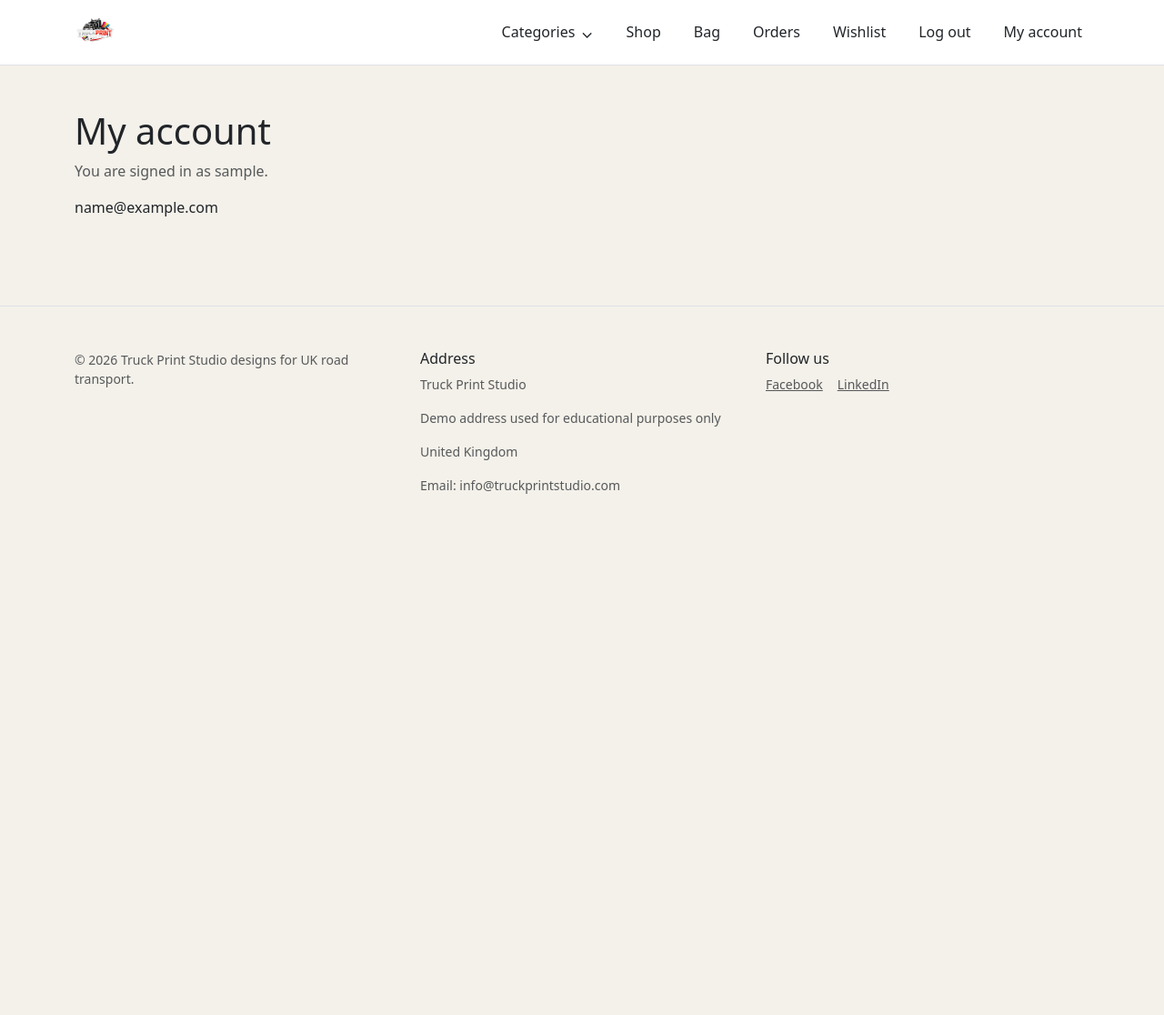
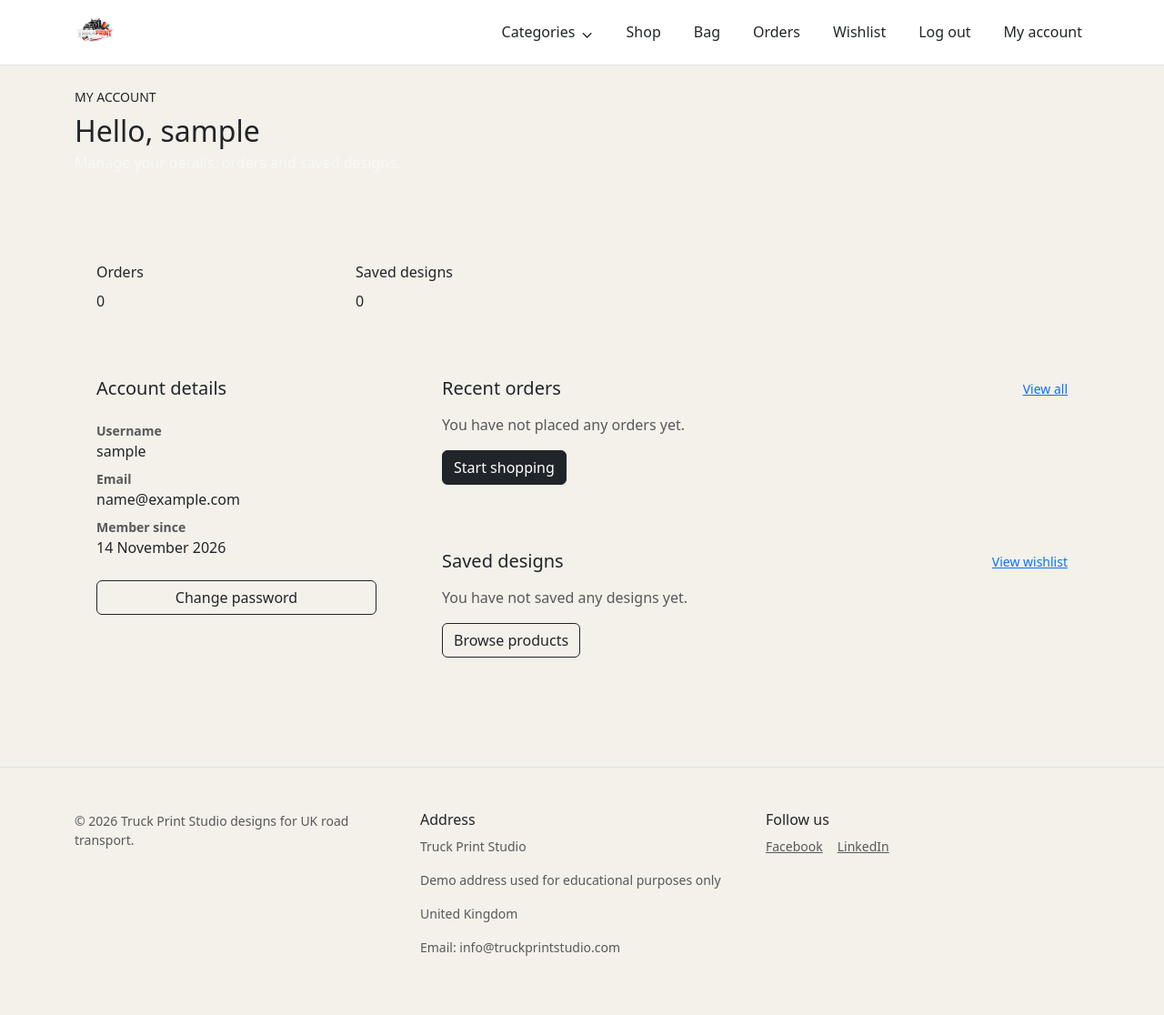
Before and after one commit to 11florin/truck_print_studio, a Django app: page /accounts/profile/ in a window 1280 px wide. Shown: the whole page at 91% size. Before the commit the page ends 543 px from the top, so only its background shows below. Run offline with Django 5.2, Linux system fonts and the light colour scheme; the visitor is signed in with stand-in values (Sample User, id 1); data comes from the database, SQL or seed files in the repository; data that the repository does not hold is empty; parts of the project's set-up code (start-up, migrations or seed data) failed here and were passed over.

Commit message:
feat: build account dashboard template

```diff
--- a/templates/accounts/profile.html
+++ b/templates/accounts/profile.html
@@ -1,11 +1,134 @@
-{% extends "shop/base.html" %}
+{% extends "shop/base.html" %} {% load image_tags %} {% block title %}My account
+· Truck Print Studio{% endblock %} {% block content %}
+<section class="account-hero py-4">
+  <div class="container">
+    <p class="text-uppercase small mb-2">My account</p>
+    <h1 class="h2 mb-1">Hello, {{ user.username }}</h1>
+    <p class="mb-0 text-white-50">
+      Manage your details, orders and saved designs.
+    </p>
+  </div>
+</section>
 
-{% block title %}My account · Truck Print Studio{% endblock %}
+<div class="container py-5">
+  <div class="row g-4 mb-4">
+    <div class="col-md-6 col-lg-3">
+      <div class="account-summary p-4">
+        <p class="account-summary__label mb-2">Orders</p>
+        <p class="account-summary__value mb-0">{{ order_count }}</p>
+      </div>
+    </div>
+    <div class="col-md-6 col-lg-3">
+      <div class="account-summary p-4">
+        <p class="account-summary__label mb-2">Saved designs</p>
+        <p class="account-summary__value mb-0">{{ wishlist_count }}</p>
+      </div>
+    </div>
+  </div>
 
-{% block content %}
-<div class="container py-5">
-    <h1>My account</h1>
-    <p class="text-muted">You are signed in as {{ user.username }}.</p>
-    <p class="mb-0">{{ user.email }}</p>
+  <div class="row g-4">
+    <div class="col-lg-4">
+      <section
+        class="account-section p-4 h-100"
+        aria-labelledby="account-details-heading"
+      >
+        <h2 id="account-details-heading" class="h5 mb-4">Account details</h2>
+        <dl class="mb-4">
+          <dt class="text-muted small">Username</dt>
+          <dd>{{ user.username }}</dd>
+          <dt class="text-muted small">Email</dt>
+          <dd>{{ user.email|default:"Not provided" }}</dd>
+          <dt class="text-muted small">Member since</dt>
+          <dd class="mb-0">{{ user.date_joined|date:"j F Y" }}</dd>
+        </dl>
+        <a
+          class="btn btn-outline-dark w-100"
+          href="{% url 'accounts:password_change' %}"
+        >
+          Change password
+        </a>
+      </section>
+    </div>
+
+    <div class="col-lg-8">
+      <section
+        class="account-section p-4 mb-4"
+        aria-labelledby="recent-orders-heading"
+      >
+        <div class="d-flex justify-content-between align-items-center mb-3">
+          <h2 id="recent-orders-heading" class="h5 mb-0">Recent orders</h2>
+          <a class="small" href="{% url 'orders:history' %}">View all</a>
+        </div>
+
+        {% for order in recent_orders %}
+        <div
+          class="d-flex flex-column flex-md-row justify-content-between gap-3 border-top py-3"
+        >
+          <div>
+            <p class="fw-semibold mb-1">Order #{{ order.id }}</p>
+            <p class="text-muted small mb-1">
+              {{ order.created_at|date:"j F Y" }}
+            </p>
+            <p class="mb-0">
+              {{ order.get_status_display }} · £{{ order.total|floatformat:2 }}
+            </p>
+          </div>
+          <a
+            class="btn btn-sm btn-outline-dark align-self-md-center"
+            href="{% url 'orders:detail' order.id %}"
+          >
+            View details
+          </a>
+        </div>
+        {% empty %}
+        <p class="text-muted mb-3">You have not placed any orders yet.</p>
+        <a class="btn btn-dark" href="{% url 'shop:list' %}">Start shopping</a>
+        {% endfor %}
+      </section>
+
+      <section
+        class="account-section p-4"
+        aria-labelledby="saved-designs-heading"
+      >
+        <div class="d-flex justify-content-between align-items-center mb-3">
+          <h2 id="saved-designs-heading" class="h5 mb-0">Saved designs</h2>
+          <a class="small" href="{% url 'shop:wishlist' %}">View wishlist</a>
+        </div>
+
+        <div class="row g-3">
+          {% for item in wishlist_items %}
+          <div class="col-6 col-md-3">
+            <article class="account-wishlist-item">
+              <a
+                href="{{ item.product.get_absolute_url }}"
+                class="text-decoration-none text-dark"
+              >
+                {% if item.product.image %}
+                <img
+                  src="{{ item.product.image.url|cloudinary_image:'936' }}"
+                  alt="{{ item.product.name }}"
+                  class="rounded mb-2"
+                  loading="lazy"
+                />
+                {% endif %}
+                <p class="small fw-semibold mb-1">{{ item.product.name }}</p>
+              </a>
+              <p class="small text-muted mb-0">
+                £{{ item.product.price|floatformat:2 }}
+              </p>
+            </article>
+          </div>
+          {% empty %}
+          <div class="col-12">
+            <p class="text-muted mb-3">You have not saved any designs yet.</p>
+            <a class="btn btn-outline-dark" href="{% url 'shop:list' %}"
+              >Browse products</a
+            >
+          </div>
+          {% endfor %}
+        </div>
+      </section>
+    </div>
+  </div>
 </div>
 {% endblock %}
```
